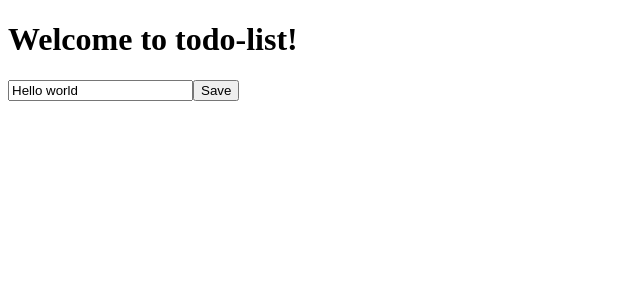
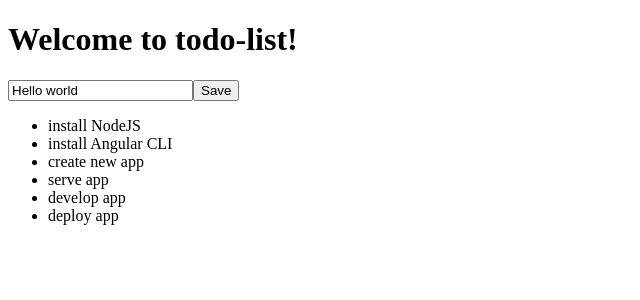
Before and after one commit to andreaPitt/ng-girls-todo, an Angular app: page / in a window 1280 px wide. Shown: the top 300 px of the page, without its empty margins (0-640 px from the left). Built offline with nearby package versions, Linux system fonts and the light colour scheme.

Commit message:
Todo items

```diff
--- a/src/app/app.component.ts
+++ b/src/app/app.component.ts
@@ -6,9 +6,23 @@
     <h1>
       Welcome to {{title}}!
     </h1>
-    <app-input-button-unit></app-input-button-unit>`,
+    <app-input-button-unit></app-input-button-unit>
+    <ul>
+      <li *ngFor="let todoItem of todoList" >
+        <app-todo-item [item]="todoItem"></app-todo-item>
+      </li>
+    </ul>
+  `,
   styleUrls: ['./app.component.css']
 })
 export class AppComponent {
   title = 'todo-list';
+  todoList = [
+    { title: 'install NodeJS' },
+    { title: 'install Angular CLI' },
+    { title: 'create new app' },
+    { title: 'serve app' },
+    { title: 'develop app' },
+    { title: 'deploy app' },
+  ];
 }
--- a/src/app/app.module.ts
+++ b/src/app/app.module.ts
@@ -3,11 +3,13 @@
 
 import { AppComponent } from './app.component';
 import { InputButtonUnitComponent } from './input-button-unit/input-button-unit.component';
+import { TodoItemComponent } from './todo-item/todo-item.component';
 
 @NgModule({
   declarations: [
     AppComponent,
-    InputButtonUnitComponent
+    InputButtonUnitComponent,
+    TodoItemComponent
   ],
   imports: [
     BrowserModule
--- a/src/app/input-button-unit/input-button-unit.component.ts
+++ b/src/app/input-button-unit/input-button-unit.component.ts
@@ -3,8 +3,7 @@
 @Component({
   selector: 'app-input-button-unit',
   template: `
-    <input #inputElementRef
-    [value]="title"
+    <input [value]="title"
       (keyup.enter)="changeTitle($event.target.value)">
     <button (click)="changeTitle('Button Clicked!')">
       Save
--- /dev/null
+++ b/src/app/todo-item/todo-item.component.ts
@@ -0,0 +1,18 @@
+import { Component, Input, OnInit } from '@angular/core';
+
+@Component({
+  selector: 'app-todo-item',
+  template: `
+    {{item.title}}
+  `,
+  styleUrls: ['./todo-item.component.css']
+})
+export class TodoItemComponent implements OnInit {
+  @Input() item;
+
+  constructor() { }
+
+  ngOnInit(): void {
+  }
+
+}
```
Also changed, not shown: src/app/todo-item/todo-item.component.css (added), 1 other file (tests, documents, lock files or other folders).
